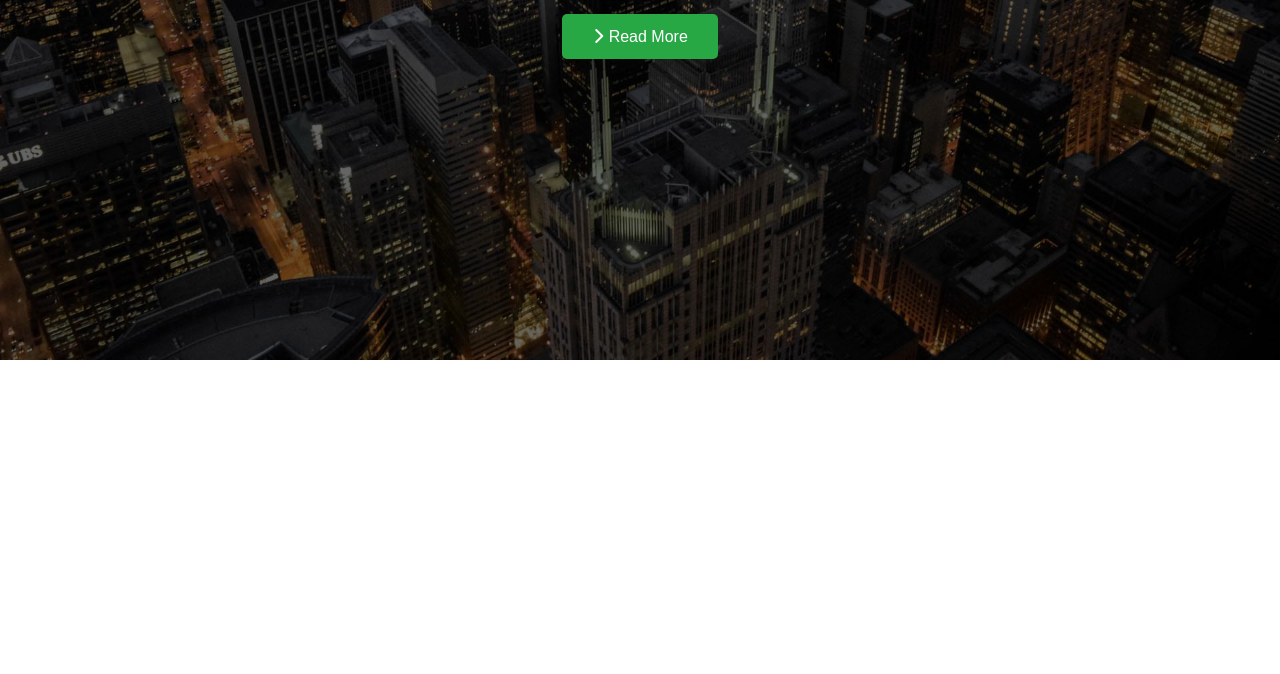
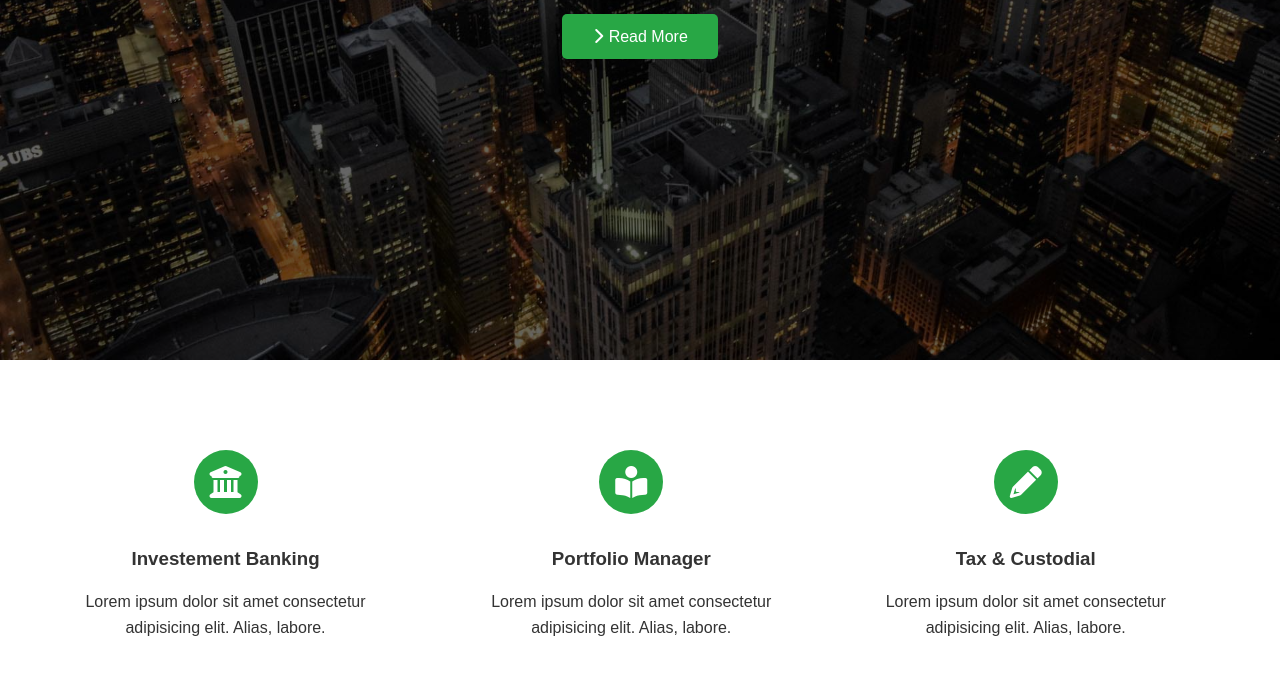
Before and after one commit to JamieH2147/EdgeLedger-Website, a plain HTML site: page index.html in a window 1280 px wide. Shown: the part 440-1114 px from the top of the page. Before the commit the page ends 800 px from the top, so only its background shows below. Drawn offline with Linux system fonts and the light colour scheme.

Commit message:
added about section icons

```diff
--- a/CSS/style.css
+++ b/CSS/style.css
@@ -125,3 +125,23 @@ img {
 .hero * {
   z-index: 500;
 }
+
+/* ICONS STYLING */
+
+.icons {
+  padding: 30px;
+
+}
+
+.icons h3 {
+  font-weight: bold;
+  margin: 15px;
+}
+
+.icons i {
+  background-color: #28a745;
+  color: #fff;
+  padding: 1rem;
+  border-radius: 50%;
+  margin-bottom: 15px;
+}
--- a/CSS/utilities.css
+++ b/CSS/utilities.css
@@ -45,3 +45,16 @@
     color: #333;
 
   }
+
+  .flex-items {
+    display: flex;
+    text-align: center;
+    justify-content: center;
+    align-items: center;
+    height: 100%;
+
+  }
+
+  .flex-items > div {
+    padding: 20px;
+  }
--- a/index.html
+++ b/index.html
@@ -49,5 +49,48 @@
 
   <!-- HERO SECTION END -->
 
+  <!-- ICONS SECTION START -->
+
+  <main>
+    <section id="about" class="icons bg-light">
+      <div class="flex-items">
+        <div>
+          <i class="fas fa-university fa-2x"></i>
+          <div>
+            <h3>Investement Banking</h3>
+            <p>Lorem ipsum dolor sit amet consectetur adipisicing elit. Alias, labore.</p>
+          </div>
+        </div>
+        <div class="flex-items">
+          <div>
+            <i class="fas fa-book-reader fa-2x"></i>
+            <div>
+              <h3>Portfolio Manager</h3>
+              <p>Lorem ipsum dolor sit amet consectetur adipisicing elit. Alias, labore.</p>
+            </div>
+          </div>
+          <div class="flex-items">
+            <div>
+              <i class="fas fa-pencil-alt fa-2x"></i>
+              <div>
+                <h3>Tax & Custodial</h3>
+                <p>Lorem ipsum dolor sit amet consectetur adipisicing elit. Alias, labore.</p>
+              </div>
+            </div>
+      </div>
+    </section>
+
+    <!-- ICONS SECTION END -->
+
+    <!-- SOLUTIONS SECTION START -->
+
+
+
+    <!-- SOLUTIONS SECTION END -->
+
+  </main>
+
+
+
 </body>
 </html>
```
